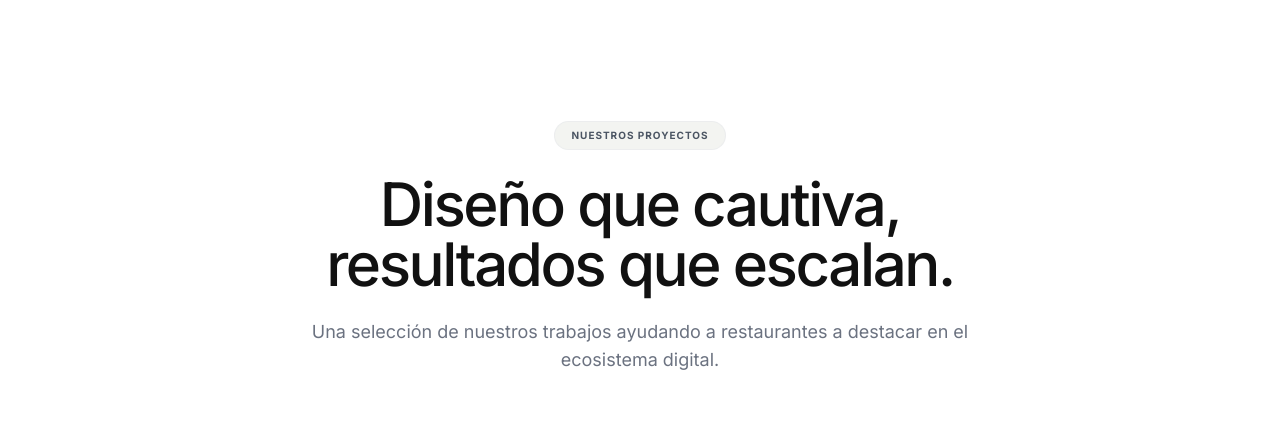
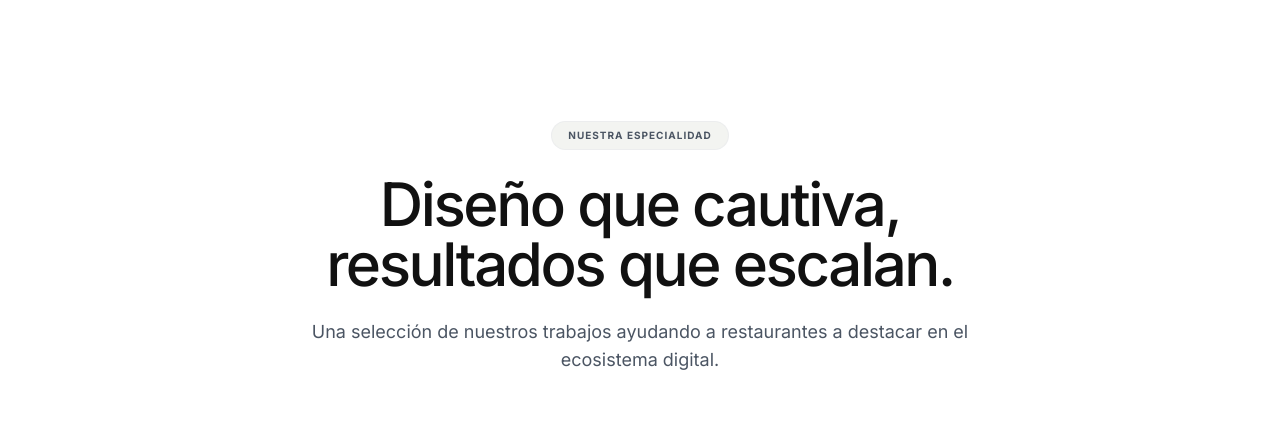
Before and after one commit to motionsmanagement/Motions, a React (Vite) app: page / in a window 1280 px wide. Shown: the part 1740-2164 px from the top of the page. Built offline with nearby package versions, Linux system fonts and the light colour scheme.

Commit message:
feat: actualizar pill a 'Nuestra Especialidad' y mejorar contraste del subtítulo

```diff
--- a/components/RecentWorks.tsx
+++ b/components/RecentWorks.tsx
@@ -43,13 +43,13 @@ const RecentWorks: React.FC = () => {
         {/* Header Section */}
         <div className="flex flex-col items-center text-center mb-16 md:mb-20">
           <div className="inline-flex items-center bg-[#f3f4f1] border border-gray-200/50 px-4 py-1.5 rounded-full mb-6">
-            <span className="text-[10px] font-bold text-gray-600 uppercase tracking-widest">Nuestros Proyectos</span>
+            <span className="text-[10px] font-bold text-gray-600 uppercase tracking-widest">Nuestra Especialidad</span>
           </div>
           <h2 className="text-3xl sm:text-4xl md:text-6xl font-medium tracking-tight text-[#111] leading-[1.1] mb-6">
             Diseño que cautiva,<br />
             resultados que escalan.
           </h2>
-          <p className="text-base md:text-lg text-gray-500 max-w-2xl leading-relaxed">
+          <p className="text-base md:text-lg text-gray-600 max-w-2xl leading-relaxed font-normal">
             Una selección de nuestros trabajos ayudando a restaurantes a destacar en el ecosistema digital.
           </p>
         </div>
```
